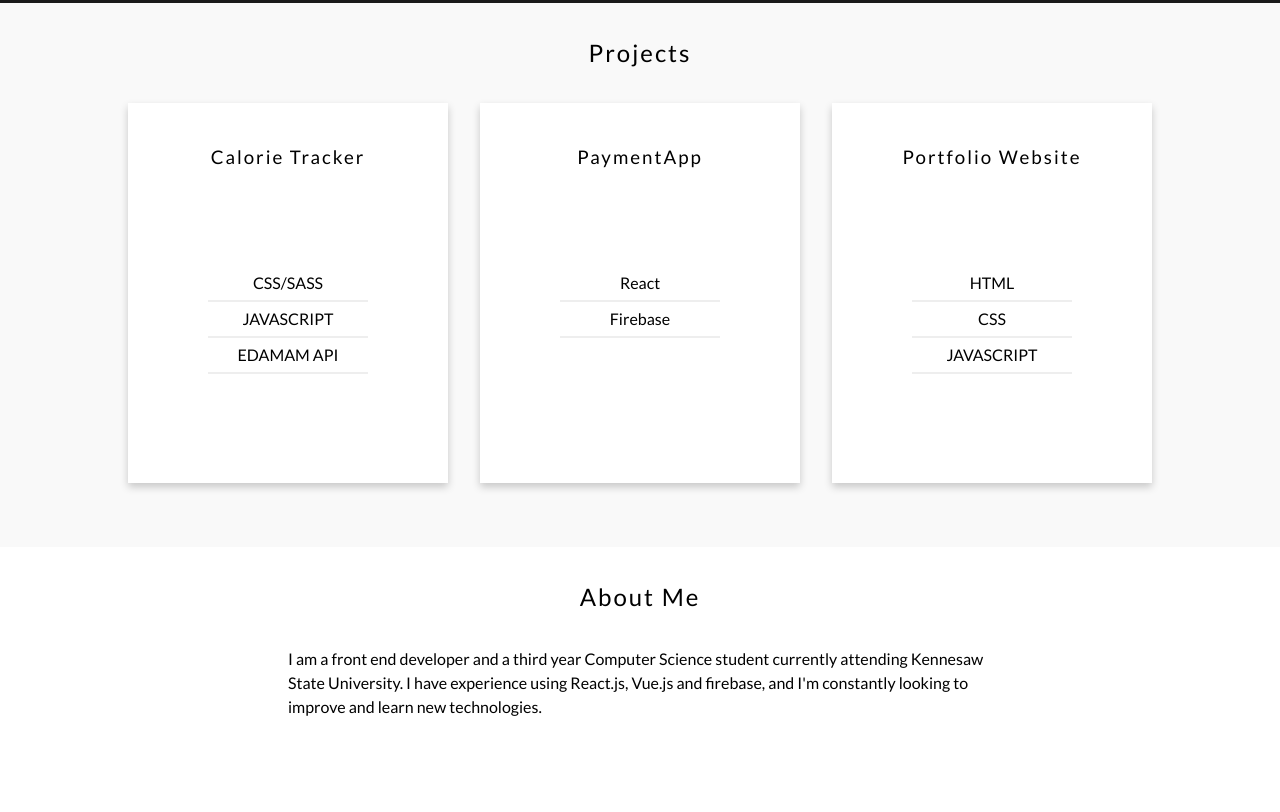
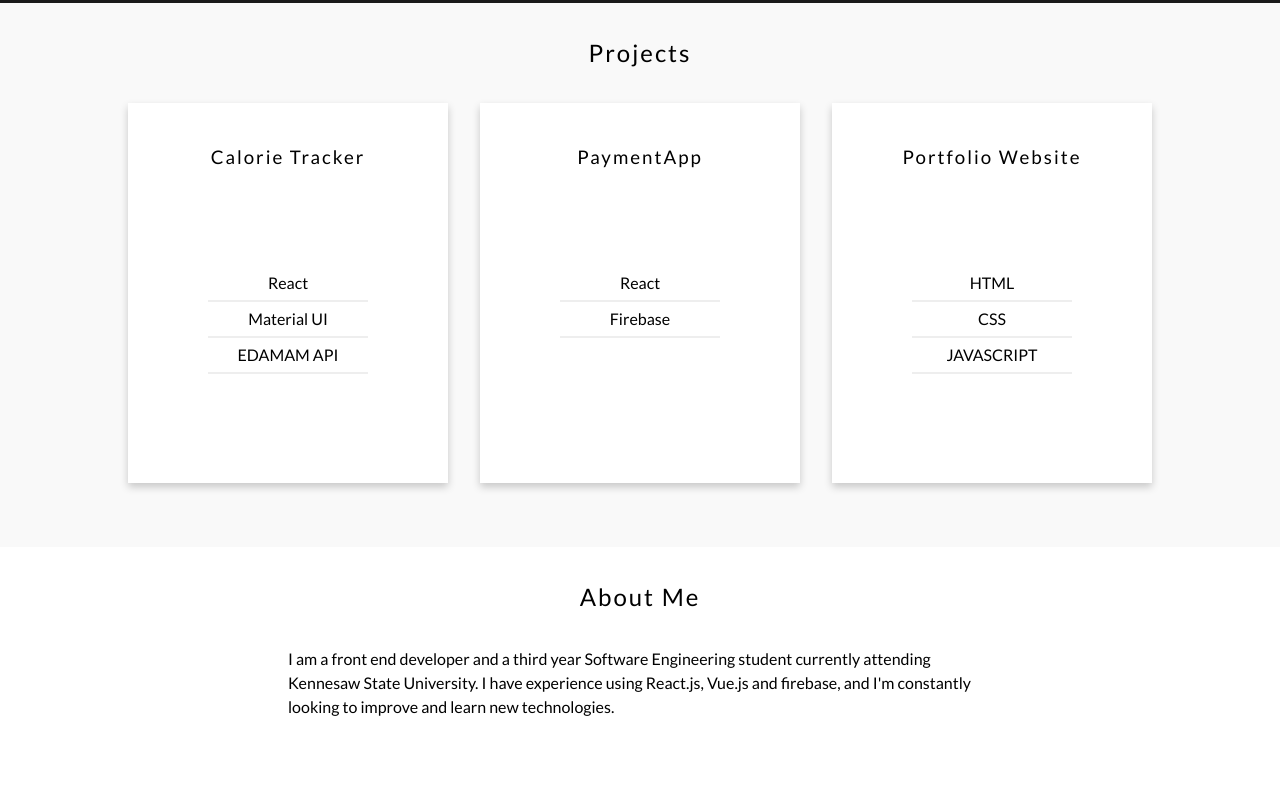
Before and after one commit to danielgoehring/danielgoehring_portfolio, a plain HTML site: page index.html in a window 1280 px wide. Shown: the part 797-1609 px from the top of the page. Drawn offline with Linux system fonts and the light colour scheme.

Commit message:
updated portfolio

```diff
--- a/index.html
+++ b/index.html
@@ -60,9 +60,9 @@
                             <h3 class="ct">Calorie Tracker</h3>
                             <div class="card_details">
                                 <ul>
-                                    <li>CSS/SASS</li>
+                                    <li>React</li>
                                     <hr class="linebreak">
-                                    <li>JAVASCRIPT</li>
+                                    <li>Material UI</li>
                                     <hr class="linebreak">
                                     <li>EDAMAM API</li>
                                     <hr class="linebreak">
@@ -71,7 +71,7 @@
                         </div>
                         <div class="flip-card-back">
 
-                        <p>A calorie tracker app built with HTML, CSS, and JavaScript. It is connected to a food database API that provides numerous search options for nutrition and diet information.</p>
+                        <p>A calorie tracker app built using React.js and Material UI. It is connected to a food database API that provides numerous search options for nutrition and diet information.</p>
                         <div class="btns">
                             <a href="https://github.com/danielgoehring/calorie_tracker" target="_blank" class="pbtns">GITHUB</a>
                             <a href="https://calorieapp-a8ce03.netlify.app" target="_blank" class="pbtns">LINK TO PROJECT</a>
@@ -139,7 +139,7 @@
                 <h3 class="section-headings">About Me</h3>
             </div>
             <div class="aboutText">
-                <p> I am a front end developer and a third year Computer Science student currently attending Kennesaw State University. I have experience using React.js, Vue.js and firebase, and I'm constantly looking to improve and learn new technologies.  </p>
+                <p> I am a front end developer and a third year Software Engineering student currently attending Kennesaw State University. I have experience using React.js, Vue.js and firebase, and I'm constantly looking to improve and learn new technologies.  </p>
 
             </div>
             <div class="skills">
@@ -199,7 +199,7 @@
         </div>
         </div>
         <div class="footer">
-            <p>Created by Daniel Goehring &#169 2021</p>
+
 
         </div>
 
```
